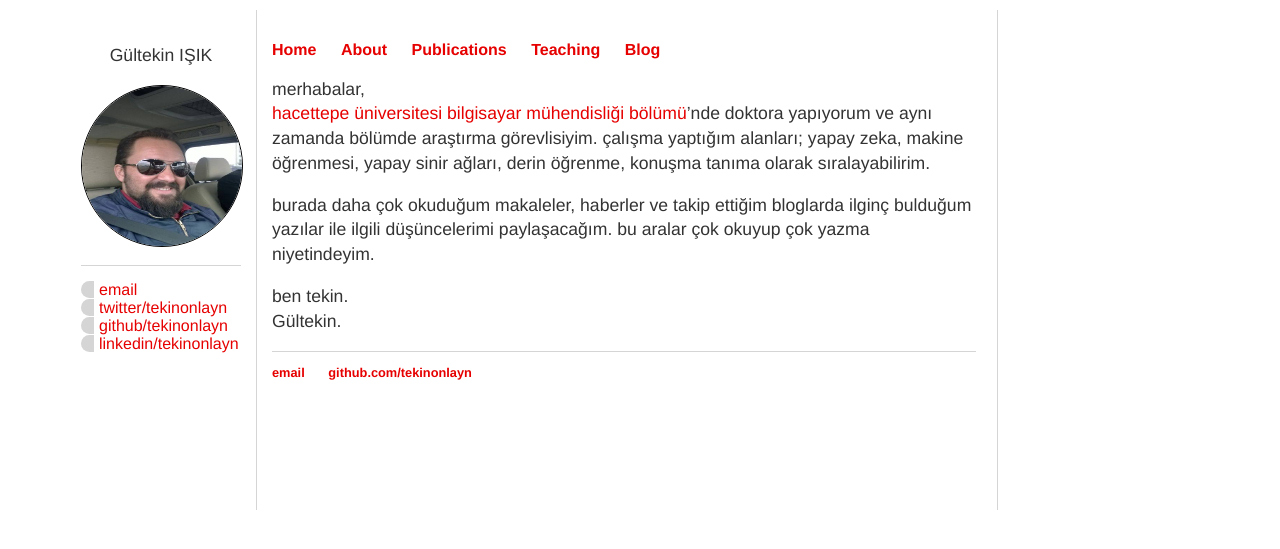
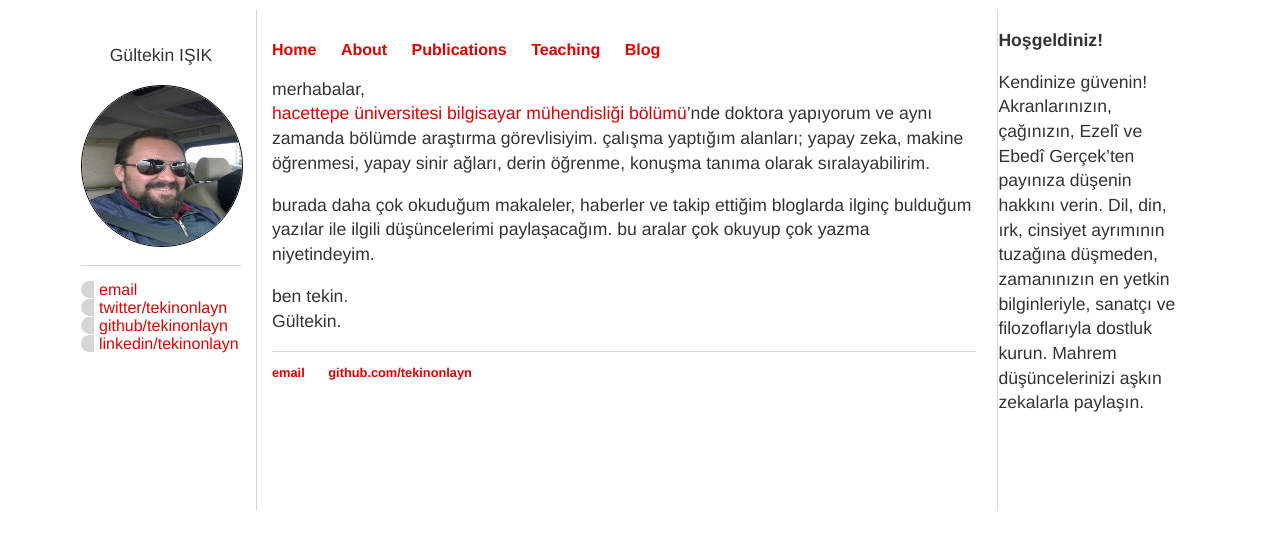
Before and after one commit to tekinonlayn/gi.github.io, a Jekyll site: the page built from cv/cv.html, in a window 1280 px wide. Shown: the top 549 px of the page. Built offline with Jekyll 4.4.1, drawn with Linux system fonts in a browser that asks for light colours.

Commit message:
Update varsay.html

```diff
--- a/_layouts/varsay.html
+++ b/_layouts/varsay.html
@@ -45,7 +45,14 @@
 			</ul>
 		</footer>
 		</div> <!-- main div -->
-		<div id="sag"></div>
+		<div id="sag">
+			<p><b>Hoşgeldiniz!</b></p>
+			<p>Kendinize güvenin! Akranlarınızın, çağınızın,
+			Ezelî ve Ebedî Gerçek’ten payınıza düşenin hakkını verin.
+			Dil, din, ırk, cinsiyet ayrımının tuzağına düşmeden,
+			zamanınızın en yetkin bilginleriyle, sanatçı ve filozoflarıyla
+			dostluk kurun. Mahrem düşüncelerinizi aşkın zekalarla paylaşın.</p>
+		</div>
 	     <script type="text/javascript" src="http://cdn.mathjax.org/mathjax/latest/MathJax.js?config=TeX-AMS-MML_HTMLorMML"></script>
 	</body>
 </html>
```
